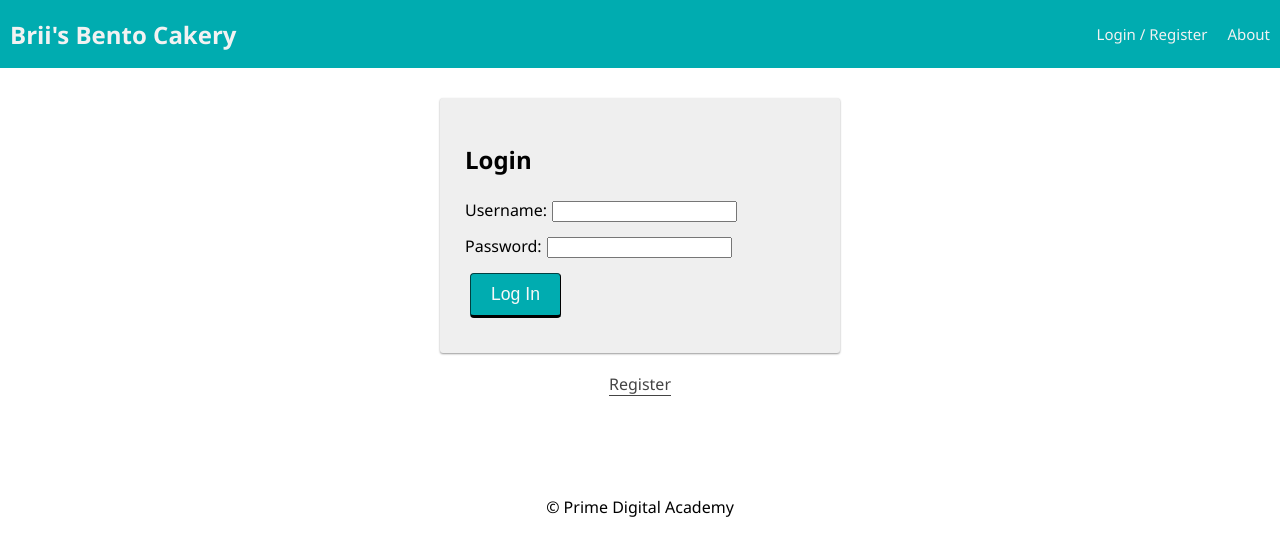
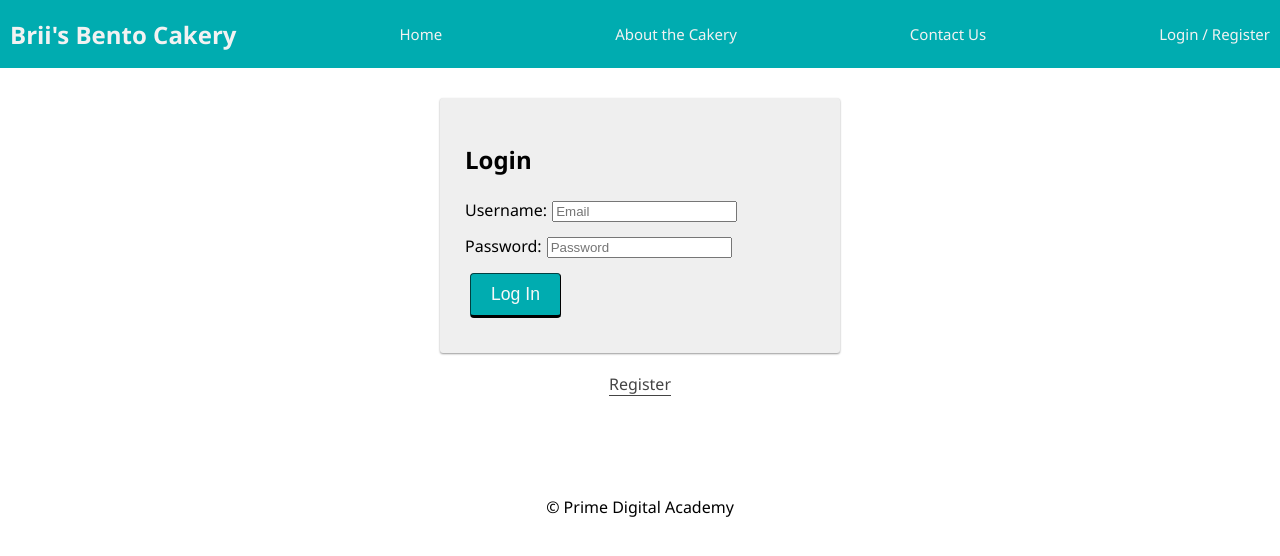
Before and after one commit to SwordLegz/briis-bento-cakery, a React (Vite) app: page /#/user in a window 1280 px wide. Shown: the top 556 px of the page. Built offline with nearby package versions, Linux system fonts and the light colour scheme; no server answers.

Commit message:
created CakeBiteItem, Events, ShopCakeBites pages

```diff
--- a/src/components/LoginForm/LoginForm.jsx
+++ b/src/components/LoginForm/LoginForm.jsx
@@ -36,6 +36,7 @@ function LoginForm() {
         <label htmlFor="username">
           Username:
           <input
+            placeholder="Email"
             type="text"
             name="username"
             required
@@ -48,6 +49,7 @@ function LoginForm() {
         <label htmlFor="password">
           Password:
           <input
+            placeholder="Password"
             type="password"
             name="password"
             required
--- a/src/components/Nav/Nav.jsx
+++ b/src/components/Nav/Nav.jsx
@@ -12,6 +12,16 @@ function Nav() {
       <Link to="/home">
         <h2 className="nav-title">Brii's Bento Cakery</h2>
       </Link>
+
+      <Link className="navLink" to="/home">
+              Home
+            </Link>
+      <Link className="navLink" to="/about">
+          About the Cakery
+            </Link>
+      <Link className="navLink" to="/contact">
+          Contact Us
+            </Link>
       <div>
         {/* If no user is logged in, show these links */}
         {!user.id && (
@@ -24,21 +34,11 @@ function Nav() {
         {/* If a user is logged in, show these links */}
         {user.id && (
           <>
-            <Link className="navLink" to="/user">
-              Home
-            </Link>
-
-            <Link className="navLink" to="/info">
-              Info Page
-            </Link>
-
             <LogOutButton className="navLink" />
           </>
         )}
 
-        <Link className="navLink" to="/about">
-          About
-        </Link>
+
       </div>
     </div>
   );
--- a/src/components/RegisterForm/RegisterForm.jsx
+++ b/src/components/RegisterForm/RegisterForm.jsx
@@ -35,6 +35,7 @@ function RegisterForm() {
         <label htmlFor="username">
           Username:
           <input
+            placeholder="Email"
             type="text"
             name="username"
             value={username}
@@ -47,6 +48,7 @@ function RegisterForm() {
         <label htmlFor="password">
           Password:
           <input
+            placeholder="Password"
             type="password"
             name="password"
             value={password}
@@ -59,6 +61,7 @@ function RegisterForm() {
         <label htmlFor="first_name">
           First Name:
           <input
+            placeholder="First Name"
             type="text"
             name="first_name"
             value={firstName}
@@ -71,6 +74,7 @@ function RegisterForm() {
         <label htmlFor="last_name">
           Last Name:
           <input
+            placeholder="Last Name"
             type="text"
             name="last_name"
             value={lastName}
--- a/src/components/UserPage/UserPage.jsx
+++ b/src/components/UserPage/UserPage.jsx
@@ -7,7 +7,7 @@ function UserPage() {
   const user = useSelector((store) => store.user);
   return (
     <div className="container">
-      <h2>Welcome, {user.username}!</h2>
+      <h2>Welcome, {user.first_name}!</h2>
       <p>The six cake flavor cards shall go here! First, I shall nap.</p>
       <LogOutButton className="btn" />
     </div>
```
Also changed, not shown: src/components/CakeBiteItem/CakeBiteItem.jsx (added), src/components/Events/Events.jsx (added), src/components/ShopCakeBites/ShopCakeBites.jsx (added).
